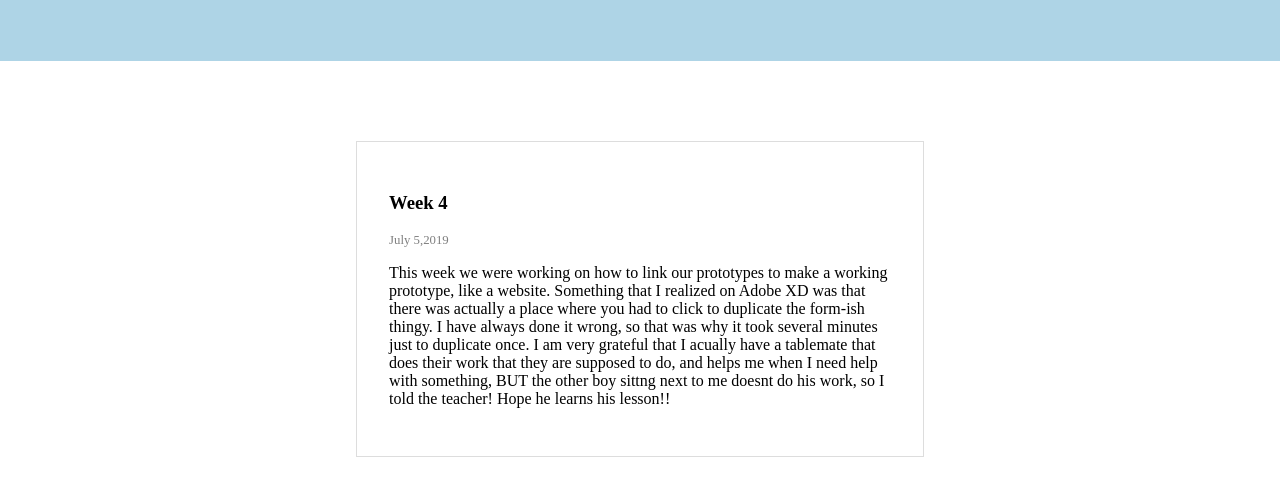
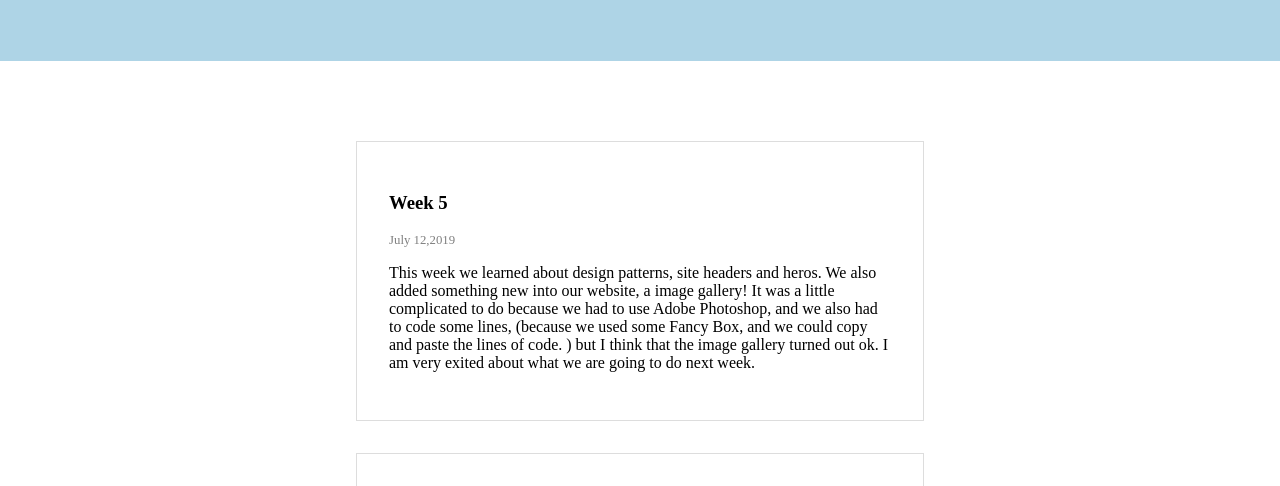
Before and after one commit to iwebstudent15/iwebstudent15.github.io, a plain HTML site: page blog.html in a window 1280 px wide. Shown: the part 288-774 px from the top of the page. Drawn offline with Linux system fonts and the light colour scheme; a web font is replaced by a local one.

Commit message:
Added Blog Post Week 5

```diff
--- a/blog.html
+++ b/blog.html
@@ -32,6 +32,18 @@
             <p>Weekly notes of what I learned about web design this summer.</p>
         </section>
         <section class="blog-archives">
+            <article class="blog-entry">
+                <h3>Week 5</h3>
+                <div class="date">July 12,2019</div>
+                <p> This week we learned about design patterns, site headers and heros. We also added something new into
+                    our website, a image gallery! It was a little complicated to do because we had to use Adobe
+                    Photoshop,
+                    and we also had to code some lines, (because we used some Fancy Box, and we could copy and paste the
+                    lines of code. ) but I think that the image gallery turned out ok. I am very exited about what we
+                    are
+                    going to do next week.
+                </p>
+            </article>
 
             <article class="blog-entry">
                 <h3>Week 4</h3>
@@ -43,7 +55,7 @@
                     they
                     are supposed to do, and helps me when I need help with something, BUT the other boy sittng next to
                     me
-                    doesnt do his work, so I told the teacher! Hope he learns his lesson!! </p>
+                    doesnt do his work. </p>
 
             </article>
 
```
